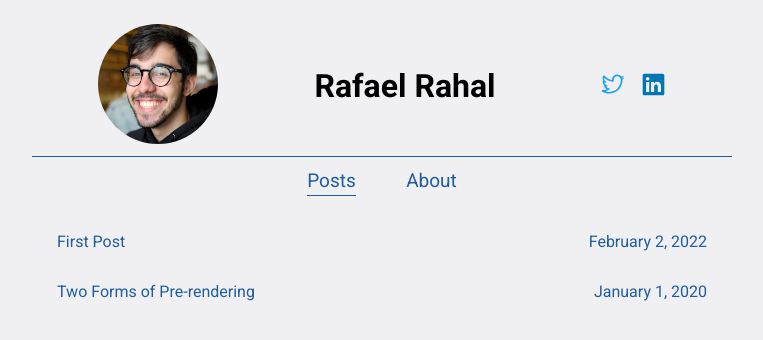
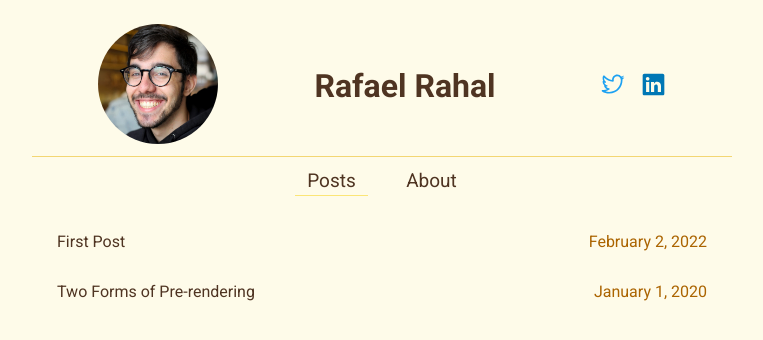
Before and after one commit to rrrahal/blog, a Next.js app: page / in a window 1280 px wide. Shown: the top 340 px of the page, without its empty margins (258-1021 px from the left). Built offline with nearby package versions, Linux system fonts and the light colour scheme.

Commit message:
color improvements

```diff
--- a/src/components/BackButton/index.tsx
+++ b/src/components/BackButton/index.tsx
@@ -10,7 +10,7 @@ import { styled } from 'stitches.config'
 const ButtonContainer = styled('div', {
   width: '120px',
   height: '30px',
-  borderBottom: '1px solid $hiContrast',
+  borderBottom: '1px solid $borders',
   display: 'flex',
   alignItems: 'center',
   justifyContent: 'center'
--- a/src/components/Content/post.tsx
+++ b/src/components/Content/post.tsx
@@ -21,7 +21,7 @@ const PostLink = styled(Link, {
 })
 
 const DateText = styled('time', {
-  color: '$hiContrast',
+  color: '$loContrast',
   display: 'flex',
   alignItems: 'center',
   justifyContent: 'center',
--- a/src/components/Content/tabs.tsx
+++ b/src/components/Content/tabs.tsx
@@ -35,18 +35,18 @@ const List = styled(Tabs.List, {
 })
 
 const Trigger = styled(Tabs.Trigger, {
-  backgroundColor: '$primary',
   color: '$hiContrast',
   height: '30px',
   display: 'flex',
   alignItems: 'Center',
   fontSize: '$5',
+  paddingX: "$3",
 
   '&:hover': {
-    backgroundColor: '$secondary'
+    borderBottom: '1px solid $hover',
   },
   '&[data-state=active]': {
-    borderBottom: '1px solid $hiContrast',
+    borderBottom: '1px solid $active',
   },
 })
 
--- a/src/components/Header/index.tsx
+++ b/src/components/Header/index.tsx
@@ -26,7 +26,7 @@ const Container = styled('div', {
 const StyledSeparator = styled(Separator.Root, {
   height: '1px',
   width: '100%',
-  backgroundColor: '$hiContrast',
+  backgroundColor: '$borders',
   maxWidth: '700px'
 })
 
--- a/src/components/Header/social_media.tsx
+++ b/src/components/Header/social_media.tsx
@@ -18,7 +18,7 @@ const TwitterStyledIcon = styled(TwitterLogoIcon, {
   height: 25,
   color: "$twitterBlue",
   "&:hover": {
-    color: "$hiContrast"
+    color: "$hover"
   }
 })
 
@@ -27,7 +27,7 @@ const LinkedinStyledIcon = styled(LinkedInLogoIcon, {
   height: 25,
   color: "$linkedinBlue",
   "&:hover": {
-    color: "$hiContrast"
+    color: "$hover"
   }
 })
 
--- a/src/components/Header/title.tsx
+++ b/src/components/Header/title.tsx
@@ -9,6 +9,7 @@ const Box = styled('div', {
 })
 
 const Text = styled('h1', {
+  color: "$hiContrast",
   fontSize: '$7',
   marginX: 'auto',
   '@bp1': {
--- a/stitches.config.ts
+++ b/stitches.config.ts
@@ -2,9 +2,8 @@ import type * as Stitches from '@stitches/react'
 import { createStitches } from '@stitches/react'
 import {
   gray,
-  slate,
-  blue,
-  grayDark,
+  mint,
+  amber,
   blueDark,
 } from '@radix-ui/colors';
 
@@ -19,14 +18,13 @@ export const {
 } = createStitches({
   theme: {
     colors: {
-      ...gray,
-      ...blue,
-      ...grayDark,
-      ...blueDark,
-      ...slate,
-      primary: slate.slate3,
+      primary: amber.amber2,
       secondary: gray.gray11,
-      hiContrast: blueDark.blue7,
+      hiContrast: amber.amber12,
+      loContrast: amber.amber11,
+      borders: amber.amber6,
+      hover: amber.amber4,
+      active: amber.amber5,
       twitterBlue: '#1DA1F2',
       linkedinBlue: '#0077B5'
     },
@@ -98,7 +96,7 @@ export const darkTheme = createTheme({
 
 const GlobalStyles = globalCss({
   body: {
-    background: "$primary",
+    backgroundColor: "$primary",
   },
   button: {
     all: 'unset'
```
